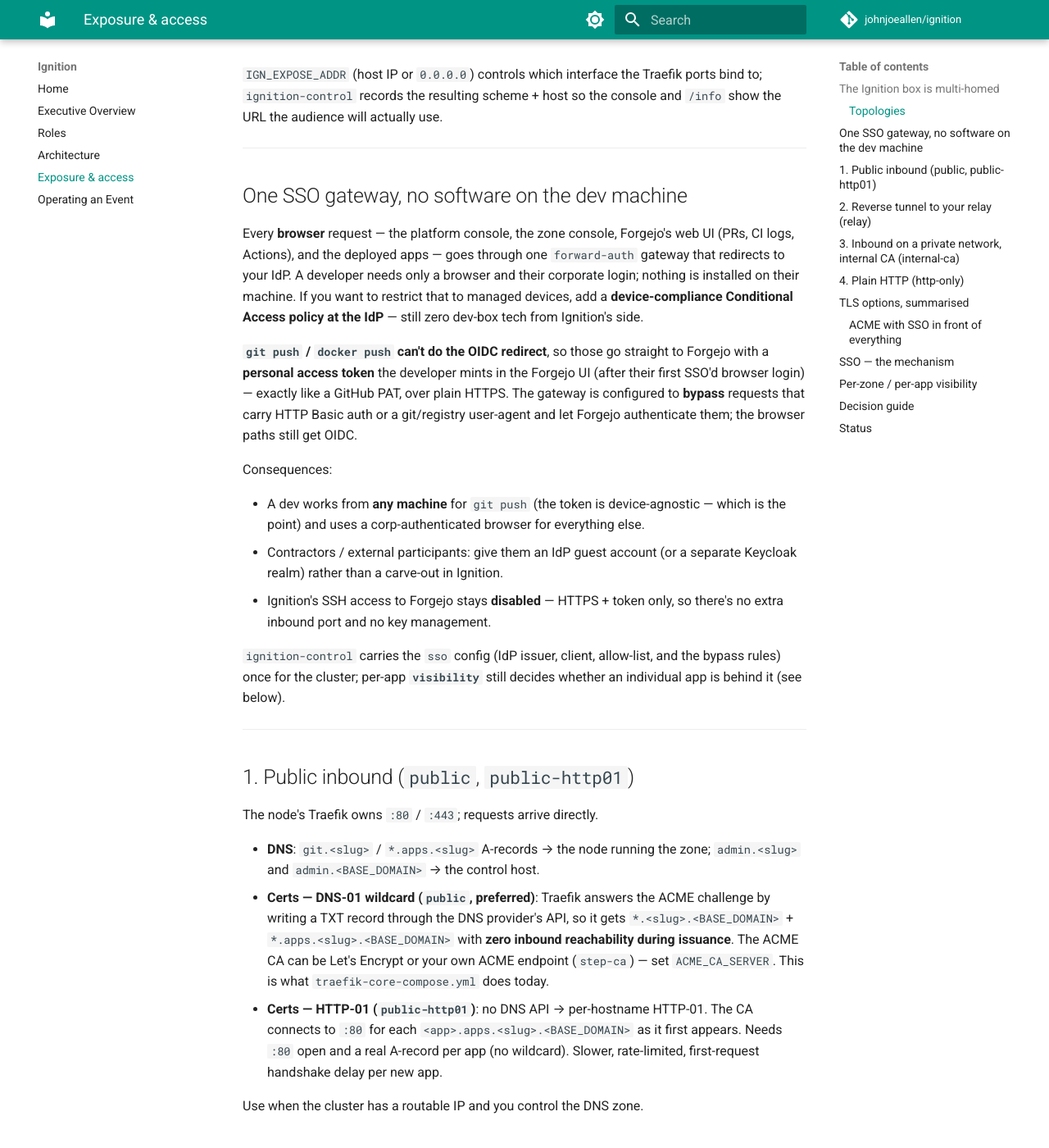
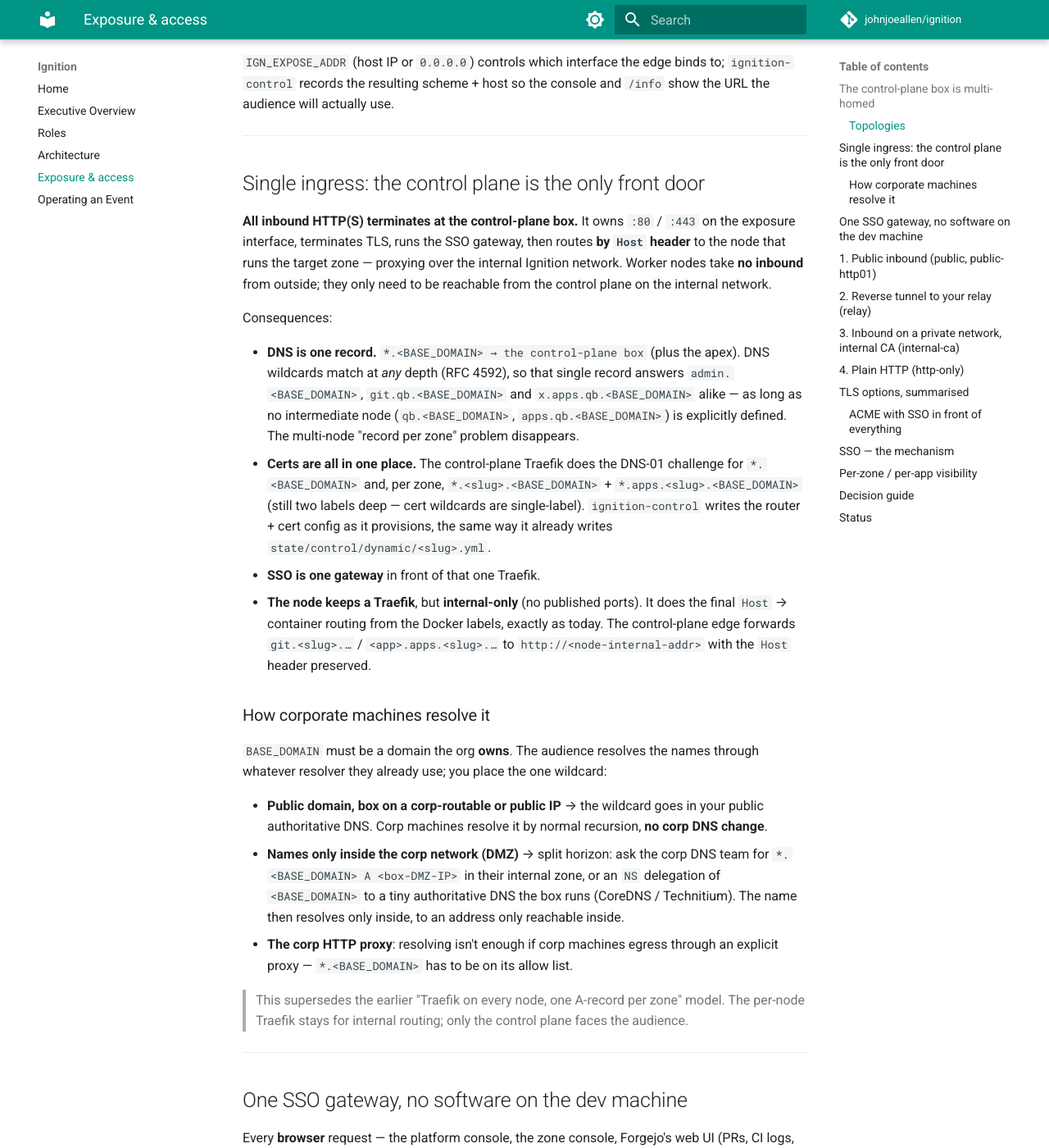
Before and after one commit to johnjoeallen/ignition, an MkDocs documentation site: the page built from docs/exposure.md, in a window 1280 px wide and 1400 px high, scrolled down 2202 px. Shown: the whole window at 82% size. Built offline with MkDocs 1.6.1 and Material for MkDocs 9.7.7, drawn with Linux system fonts in a browser that asks for light colours; comment, search, counter and statistics services are not loaded; some of the changed text lies outside the part shown.

Commit message:
Exposure: single ingress — the control plane is the only front door
All inbound HTTP(S) terminates at the control-plane box: it owns :80/:443 on
the exposure interface, terminates TLS, runs the SSO gateway, then reverse-
proxies by Host header to the node running the zone (over the internal
network). Worker nodes take no inbound.

- DNS collapses to one wildcard: *.<BASE_DOMAIN> -> the control-plane box.
  RFC 4592 multi-label wildcard matching covers git.<slug> / *.apps.<slug>.
  The multi-node "record per zone" problem disappears.
- All certs issued at the control plane (DNS-01 for *.<BASE_DOMAIN> + per-zone
  *.<slug> / *.apps.<slug>); ignition-control writes the config per zone like
  state/control/dynamic/<slug>.yml today.
- The node keeps a Traefik, internal-only, for the final Host -> container hop.

docs/exposure.md: new "Single ingress" section + a "how corp machines resolve"
subsection (one wildcard, split-horizon for DMZ, the corp proxy allow-list).
architecture.md gets a forward note; CLAUDE.md task 4 + known-gaps updated.
Supersedes the "Traefik on every node, one A-record per zone" model for the
audience-facing path.

Co-Authored-By: Claude Sonnet 5 <noreply@anthropic.com>
Claude-Session: https://claude.ai/code/session_01GEgvkxp9vBPD5rwkWEt4vM

```diff
--- a/docs/architecture.md
+++ b/docs/architecture.md
@@ -265,3 +265,12 @@ This is the `public` exposure profile. A cluster with no inbound, a
 corp-internal audience, or no trusted-cert path uses a reverse tunnel, an
 internal CA, or plain HTTP instead — and app access can be gated by corporate
 SSO. See **[Exposure & access](exposure.md)**.
+
+!!! note "Single-ingress direction"
+    The design is moving to **all inbound terminating at the control-plane
+    box** — one Traefik / SSO edge that owns `:80/:443` for `*.<BASE_DOMAIN>`,
+    terminates TLS, and reverse-proxies by `Host` to the node running the zone.
+    Then DNS is a single wildcard → the control plane, all certs are issued
+    there, and worker nodes take no inbound. The per-node Traefik stays for
+    internal `Host` → container routing. See
+    [Exposure → Single ingress](exposure.md#single-ingress-the-control-plane-is-the-only-front-door).
--- a/docs/exposure.md
+++ b/docs/exposure.md
@@ -31,38 +31,88 @@ The `sso` layer is added on top of **any** of these.
 
 ---
 
-## The Ignition box is multi-homed
+## The control-plane box is multi-homed
 
-Whatever the topology, the **internal Ignition network is always isolated**:
-`traefik-public`, every `zone-<slug>` network, and each zone's DinD engine are
-Docker bridge networks that live on the box and have **no route to the
-corporate network or the internet inbound**. Corp users never touch a zone's
-Forgejo, runner, or build engine — only the app routers Traefik publishes.
+All inbound terminates at the **control-plane box** (see "Single ingress"
+below), so this is about how *that* box is attached. The **internal Ignition
+network is always isolated**: `traefik-public`, every `zone-<slug>` network, and
+each zone's DinD engine are Docker networks with **no route out**. The audience
+only ever reaches the control-plane edge; it proxies inward.
 
-Exposure is therefore a question of **which interface Traefik binds `:80/:443`
-to**, and how a request reaches it. The box typically has two or more
-attachments:
+Exposure is which host interface the edge binds `:80/:443` to. The box
+typically has two or more attachments:
 
 - **corporate DMZ** — so people on the corp network can reach the demos
   (SSO + SSL mandatory here);
-- **the internal Ignition network** — the isolated per-zone stacks (never
-  routable from outside);
+- **the internal Ignition network** — the isolated per-zone stacks on the
+  worker nodes (never routable from outside);
 - optionally **a direct internet link** — a separate NIC / uplink for external
   guests, used when corp can't accept inbound or run a tunnel to the box.
 
 ### Topologies
 
-| # | Box is attached to | App traffic reaches it via | Profile | Notes |
+| # | Control-plane box attached to | Audience reaches the edge via | Profile | Notes |
 |---|---|---|---|---|
-| **A** | corp DMZ + internal | Traefik on the **DMZ interface** | `public` (internal-CA or public ACME) **+ `sso`** | The common corporate case. `IGN_EXPOSE_ADDR` binds `:443` to the DMZ IP only. Certs from the corp internal CA (`step-ca`) or public ACME if the DMZ names are delegatable. |
-| **B** | corp DMZ + internal + a direct internet link | Traefik on **both** the DMZ and the public interface | `public` + `sso` for corp names, plus public ACME on the internet interface | Two entrypoints / two sets of routers; external guests hit the public NIC, corp hits the DMZ NIC. Split the router hostnames or duplicate them per interface. |
-| **C** | internet only (no corp link at all) | Traefik on the **public interface** | `public` (public ACME) **± `sso`** | The box is just on the internet. SSO optional — a self-hosted Keycloak with invited accounts if you want to restrict to named guests. |
-| **D** | a local switch only (air-gapped) | Traefik on the **LAN interface**, laptops in the room | `internal-ca` or `http-only` | No remote demo. Certs from a `step-ca` you run on the box, or plain HTTP. |
-| **E** | corp DMZ + internal, but corp won't route inbound to the DMZ | outbound **tunnel** from the box to a relay | `relay` (+ `sso`) | Box dials out to a relay (DMZ box or VPS); see below. |
+| **A** | corp DMZ + internal | the **DMZ interface** | `public` (internal-CA or public ACME) **+ `sso`** | The common corporate case. `IGN_EXPOSE_ADDR` binds `:443` to the DMZ IP only. Certs from the corp `step-ca`, or public ACME if the names are delegatable. |
+| **B** | corp DMZ + internal + a direct internet link | **both** the DMZ and the public interface | `public` + `sso` for corp names, plus public ACME on the internet interface | Two entrypoints; external guests hit the public NIC, corp hits the DMZ NIC. Split or duplicate the router hostnames per interface. |
+| **C** | internet only (no corp link) | the **public interface** | `public` (public ACME) **± `sso`** | The box is just on the internet. SSO optional — self-hosted Keycloak with invited accounts to restrict to named guests. |
+| **D** | a local switch only (air-gapped) | the **LAN interface**, laptops in the room | `internal-ca` or `http-only` | No remote demo. Certs from a `step-ca` on the box, or plain HTTP. |
+| **E** | corp DMZ + internal, but no inbound allowed | outbound **tunnel** to a relay | `relay` (+ `sso`) | The box dials out to a relay (DMZ box or VPS); see below. |
 
-`IGN_EXPOSE_ADDR` (host IP or `0.0.0.0`) controls which interface the Traefik
-ports bind to; `ignition-control` records the resulting scheme + host so the
-console and `/info` show the URL the audience will actually use.
+`IGN_EXPOSE_ADDR` (host IP or `0.0.0.0`) controls which interface the edge binds
+to; `ignition-control` records the resulting scheme + host so the console and
+`/info` show the URL the audience will actually use.
+
+---
+
+## Single ingress: the control plane is the only front door
+
+**All inbound HTTP(S) terminates at the control-plane box.** It owns `:80` /
+`:443` on the exposure interface, terminates TLS, runs the SSO gateway, then
+routes **by `Host` header** to the node that runs the target zone — proxying
+over the internal Ignition network. Worker nodes take **no inbound** from
+outside; they only need to be reachable from the control plane on the internal
+network.
+
+Consequences:
+
+- **DNS is one record.** `*.<BASE_DOMAIN>  →  the control-plane box` (plus the
+  apex). DNS wildcards match at *any* depth (RFC 4592), so that single record
+  answers `admin.<BASE_DOMAIN>`, `git.qb.<BASE_DOMAIN>` and
+  `x.apps.qb.<BASE_DOMAIN>` alike — as long as no intermediate node
+  (`qb.<BASE_DOMAIN>`, `apps.qb.<BASE_DOMAIN>`) is explicitly defined. The
+  multi-node "record per zone" problem disappears.
+- **Certs are all in one place.** The control-plane Traefik does the DNS-01
+  challenge for `*.<BASE_DOMAIN>` and, per zone, `*.<slug>.<BASE_DOMAIN>` +
+  `*.apps.<slug>.<BASE_DOMAIN>` (still two labels deep — cert wildcards are
+  single-label). `ignition-control` writes the router + cert config as it
+  provisions, the same way it already writes `state/control/dynamic/<slug>.yml`.
+- **SSO is one gateway** in front of that one Traefik.
+- **The node keeps a Traefik**, but **internal-only** (no published ports). It
+  does the final `Host` → container routing from the Docker labels, exactly as
+  today. The control-plane edge forwards `git.<slug>.…` /
+  `<app>.apps.<slug>.…` to `http://<node-internal-addr>` with the `Host` header
+  preserved.
+
+### How corporate machines resolve it
+
+`BASE_DOMAIN` must be a domain the org **owns**. The audience resolves the
+names through whatever resolver they already use; you place the one wildcard:
+
+- **Public domain, box on a corp-routable or public IP** → the wildcard goes in
+  your public authoritative DNS. Corp machines resolve it by normal recursion,
+  **no corp DNS change**.
+- **Names only inside the corp network (DMZ)** → split horizon: ask the corp
+  DNS team for `*.<BASE_DOMAIN>  A  <box-DMZ-IP>` in their internal zone, or an
+  `NS` delegation of `<BASE_DOMAIN>` to a tiny authoritative DNS the box runs
+  (CoreDNS / Technitium). The name then resolves only inside, to an address
+  only reachable inside.
+- **The corp HTTP proxy**: resolving isn't enough if corp machines egress
+  through an explicit proxy — `*.<BASE_DOMAIN>` has to be on its allow list.
+
+> This supersedes the earlier "Traefik on every node, one A-record per zone"
+> model. The per-node Traefik stays for internal routing; only the control
+> plane faces the audience.
 
 ---
 
```
Also changed, not shown: CLAUDE.md (+18 -7 lines).
